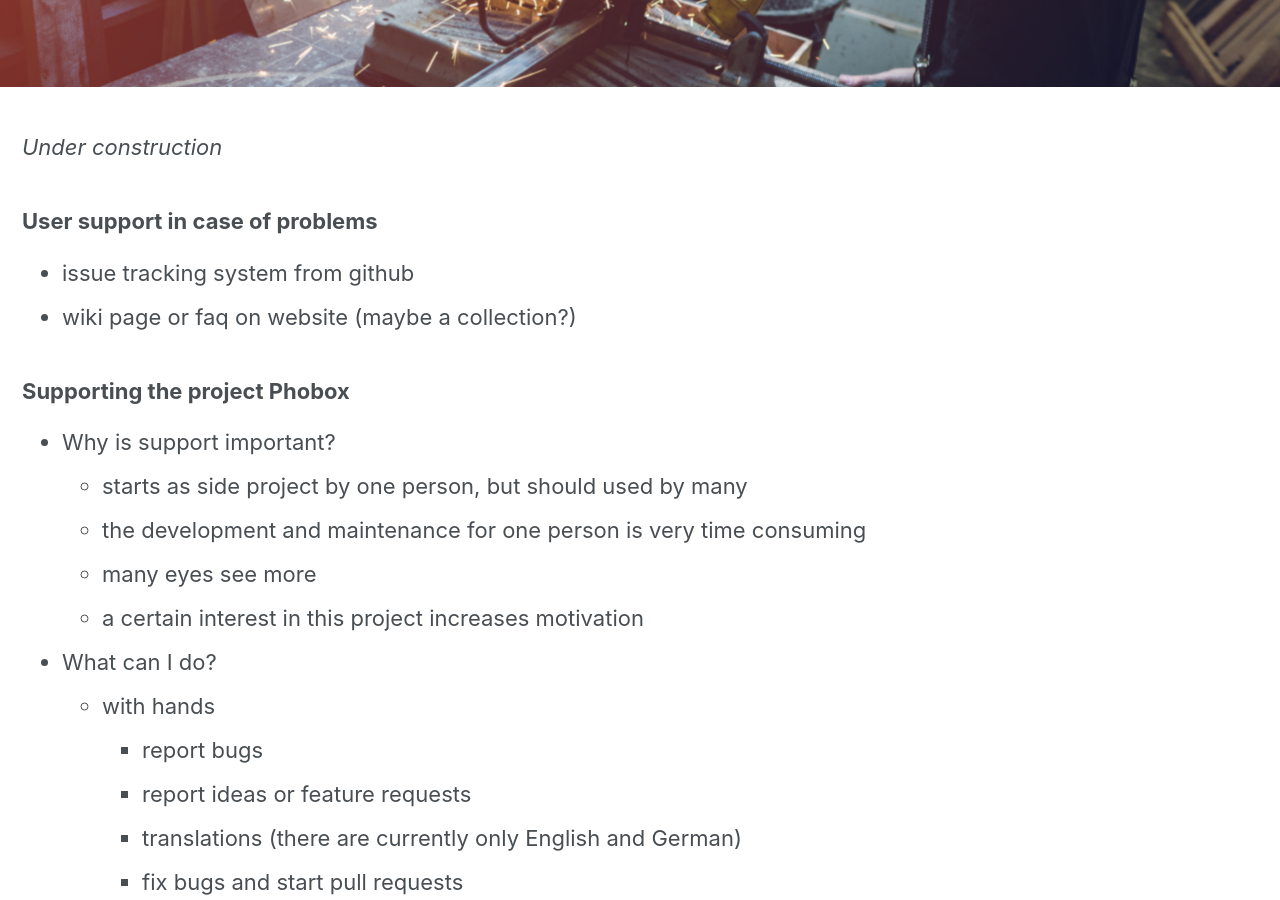
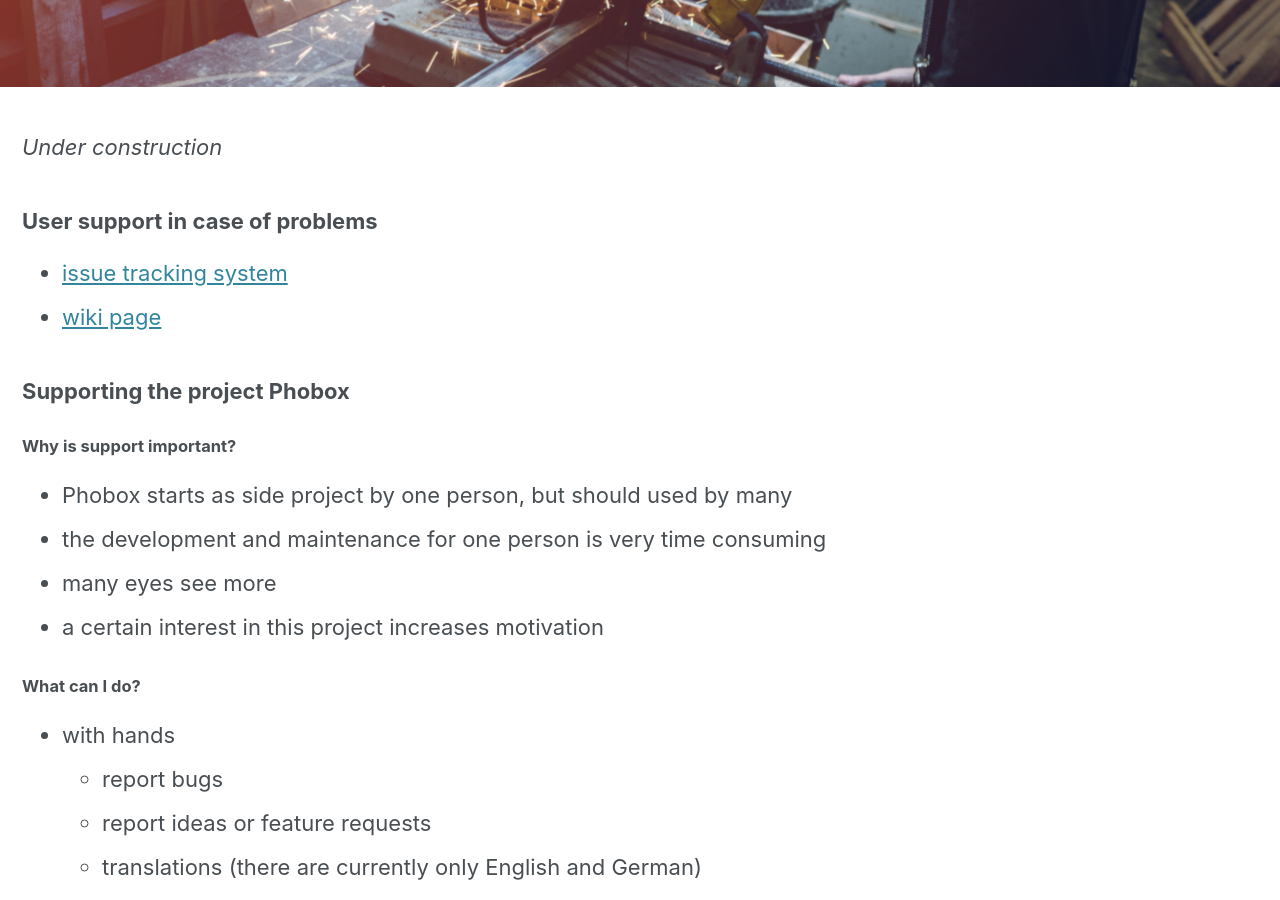
Before and after one commit to phoboxhq/home2, a Jekyll site: the page built from _pages/support.md, in a window 1280 px wide and 900 px high, scrolled down 333 px. Built offline with Jekyll 4.4.1, drawn with Linux system fonts in a browser that asks for light colours; cached includes are drawn as plain includes; nearby versions of some CDN libraries.

Commit message:
Update support

```diff
--- a/_pages/support.md
+++ b/_pages/support.md
@@ -12,23 +12,25 @@ modified: 2019-06-05T21:13:00-04:00
 _Under construction_
 
 ### User support in case of problems
-  * issue tracking system from github
-  * wiki page or faq on website (maybe a collection?)
+  * [issue tracking system](https://github.com/phoboxhq/phobox/issues)
+  * [wiki page](https://github.com/phoboxhq/phobox/wiki)
 
 ### Supporting the project Phobox
-  * Why is support important?
-    * starts as side project by one person, but should used by many
-    * the development and maintenance for one person is very time consuming
-    * many eyes see more
-    * a certain interest in this project increases motivation
-  * What can I do?
-    * with hands
-      * report bugs
-      * report ideas or feature requests
-      * translations (there are currently only English and German)
-      * fix bugs and start pull requests
-      * extend the FAQ/wiki for other users
-      * recommend Phobox your friends
-    * with money
-      * use github sponsor
-      * buy merchandise
+
+#### Why is support important?
+  * Phobox starts as side project by one person, but should used by many
+  * the development and maintenance for one person is very time consuming
+  * many eyes see more
+  * a certain interest in this project increases motivation
+
+#### What can I do?
+  * with hands
+    * report bugs
+    * report ideas or feature requests
+    * translations (there are currently only English and German)
+    * fix bugs and start pull requests
+    * extend the FAQ/wiki for other users
+    * recommend Phobox your friends
+  * with money
+    * use github sponsor
+    * buy merchandise
```
